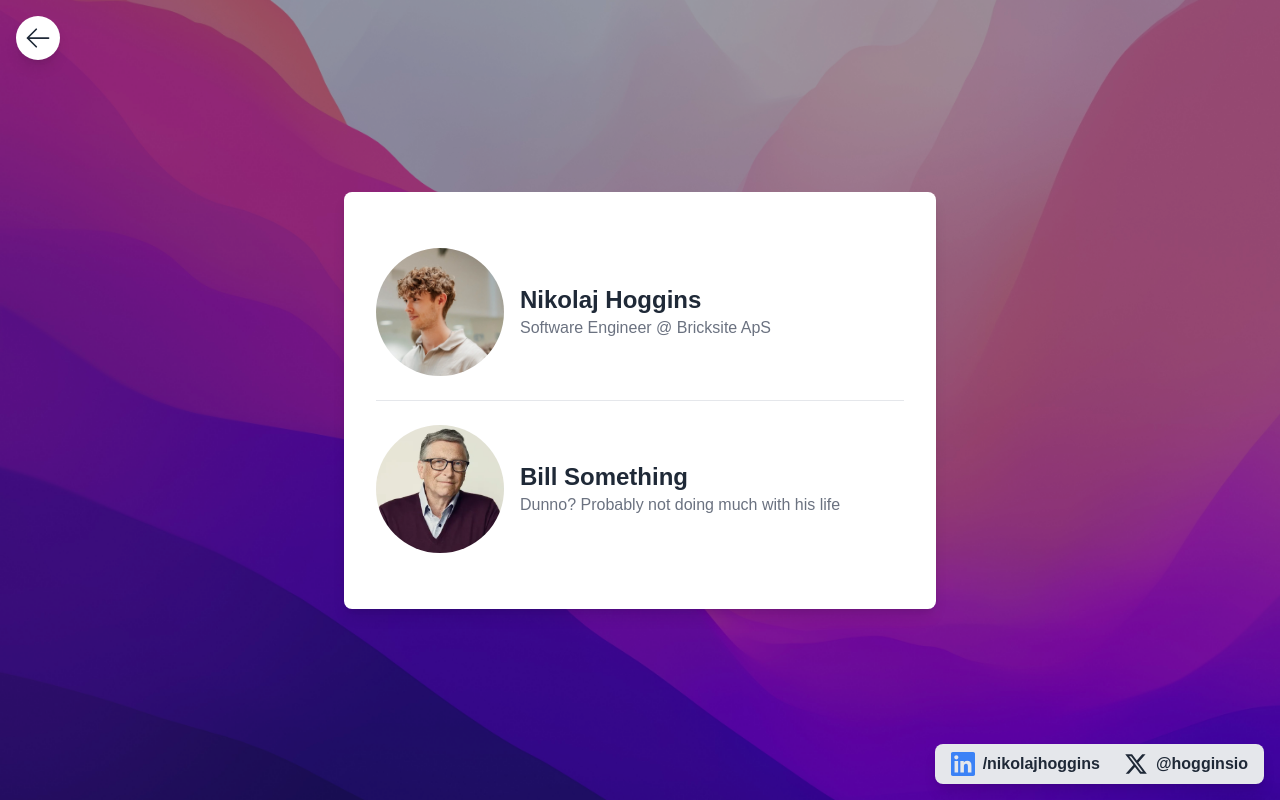
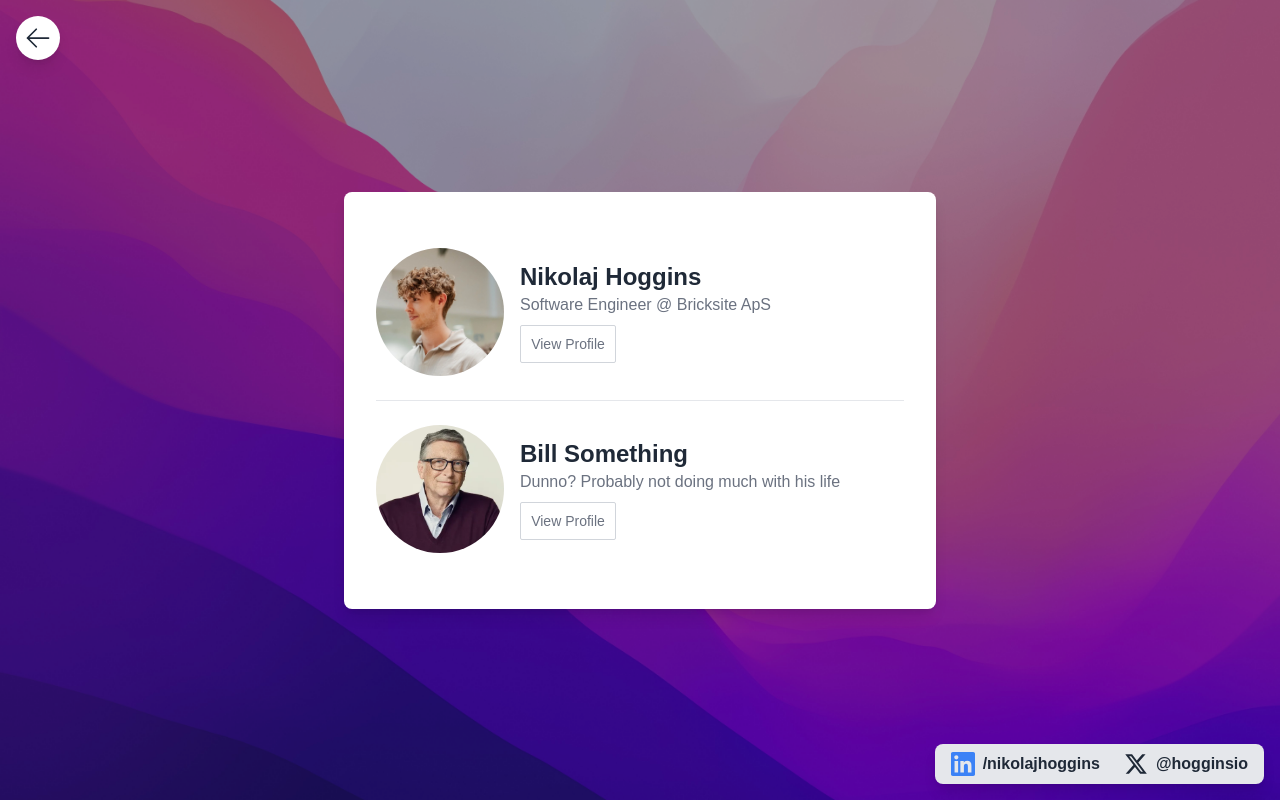
Before and after one commit to NikolajHoggins/micro-interactions-talk, a Next.js app: page /examples/placeholder/bad in a window 1280 px wide. Built offline with nearby package versions, Linux system fonts and the light colour scheme.

Commit message:
Added view profile button

```diff
--- a/src/app/examples/placeholder/components/Profile.tsx
+++ b/src/app/examples/placeholder/components/Profile.tsx
@@ -15,6 +15,7 @@ const LoadingProfile = () => {
       <div className="flex flex-col gap-2">
         <div className="h-8 w-48 bg-gray-200 animate-pulse" />
         <div className="h-4 w-96 bg-gray-200 animate-pulse" />
+        <div className="h-9 w-24 bg-gray-200 animate-pulse mt-2" />
       </div>
     </motion.div>
   );
@@ -46,6 +47,9 @@ const Profile = ({ member }: { member?: Member }) => {
       <div>
         <p className="text-2xl font-bold">{member.name}</p>
         <p className="text-base text-gray-500 w-96 text-wrap">{member.title}</p>
+        <button className="text-sm text-gray-500 border border-gray-300 rounded-sm px-1 py-2 mt-2 w-24 flex justify-center items-center">
+          View Profile
+        </button>
       </div>
     </motion.div>
   );
```
